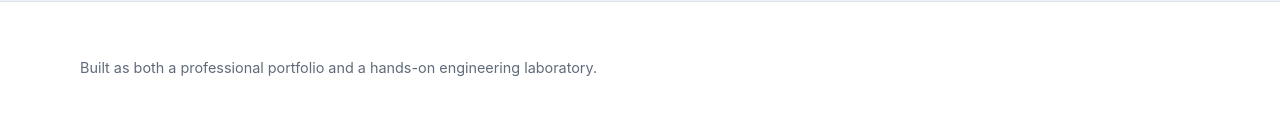
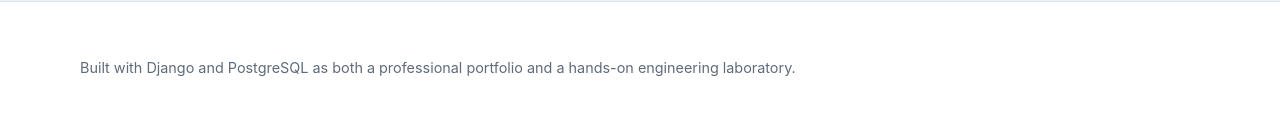
Before and after one commit to MiguelRibeiro-Cloud/miguel-portfolio, a Django app: page / in a window 1280 px wide. Shown: the part 1552-1686 px from the top of the page. Run offline with Django 5.2, Linux system fonts and the light colour scheme; data that the repository does not hold is empty.

Commit message:
Update portfolio footer

```diff
--- a/portfolio/templates/portfolio/base.html
+++ b/portfolio/templates/portfolio/base.html
@@ -51,7 +51,8 @@
     <footer class="site-footer">
         <div class="container">
             <p>
-                Built as both a professional portfolio and a hands-on engineering laboratory.
+                Built with Django and PostgreSQL as both a professional portfolio
+                and a hands-on engineering laboratory.
             </p>
         </div>
     </footer>
```
